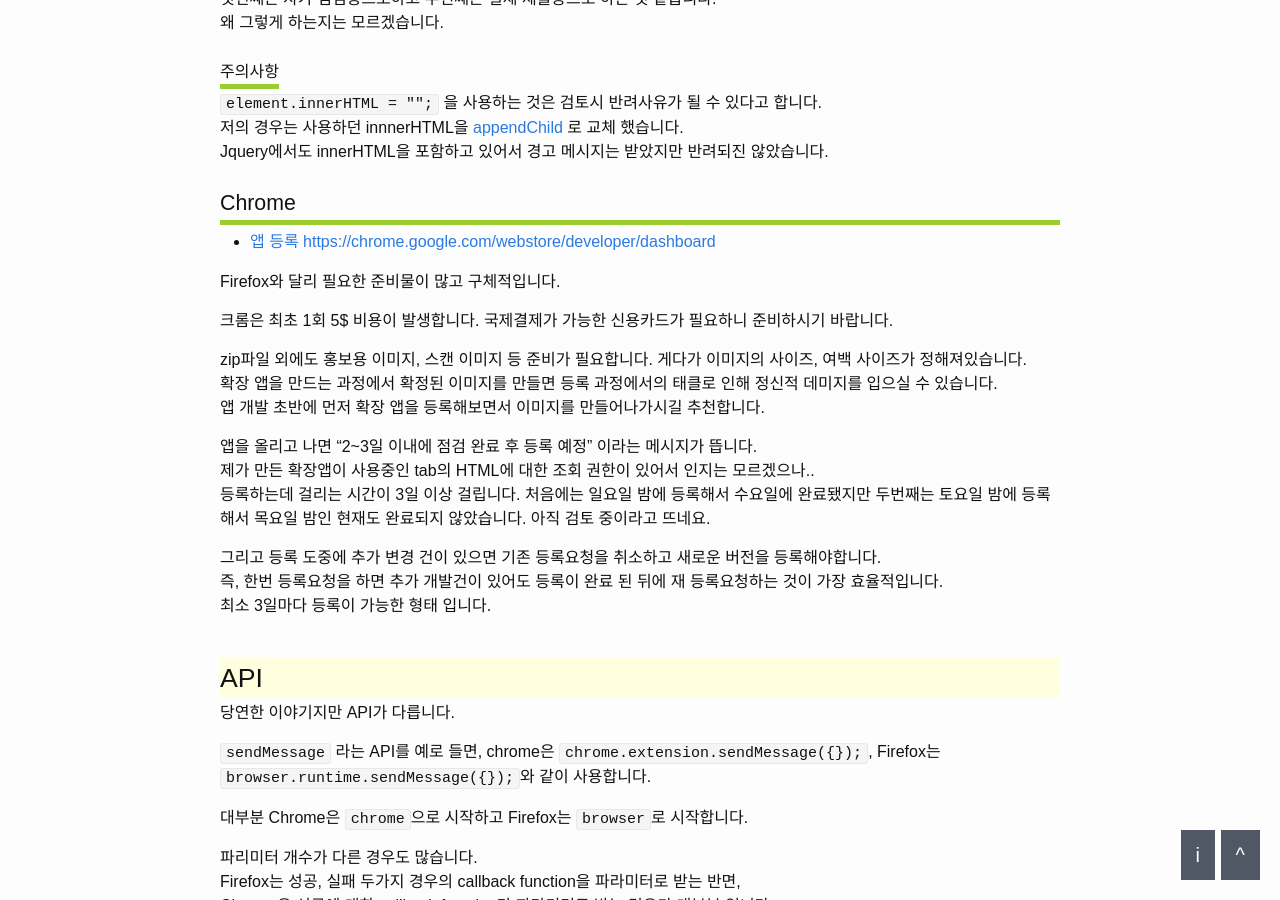
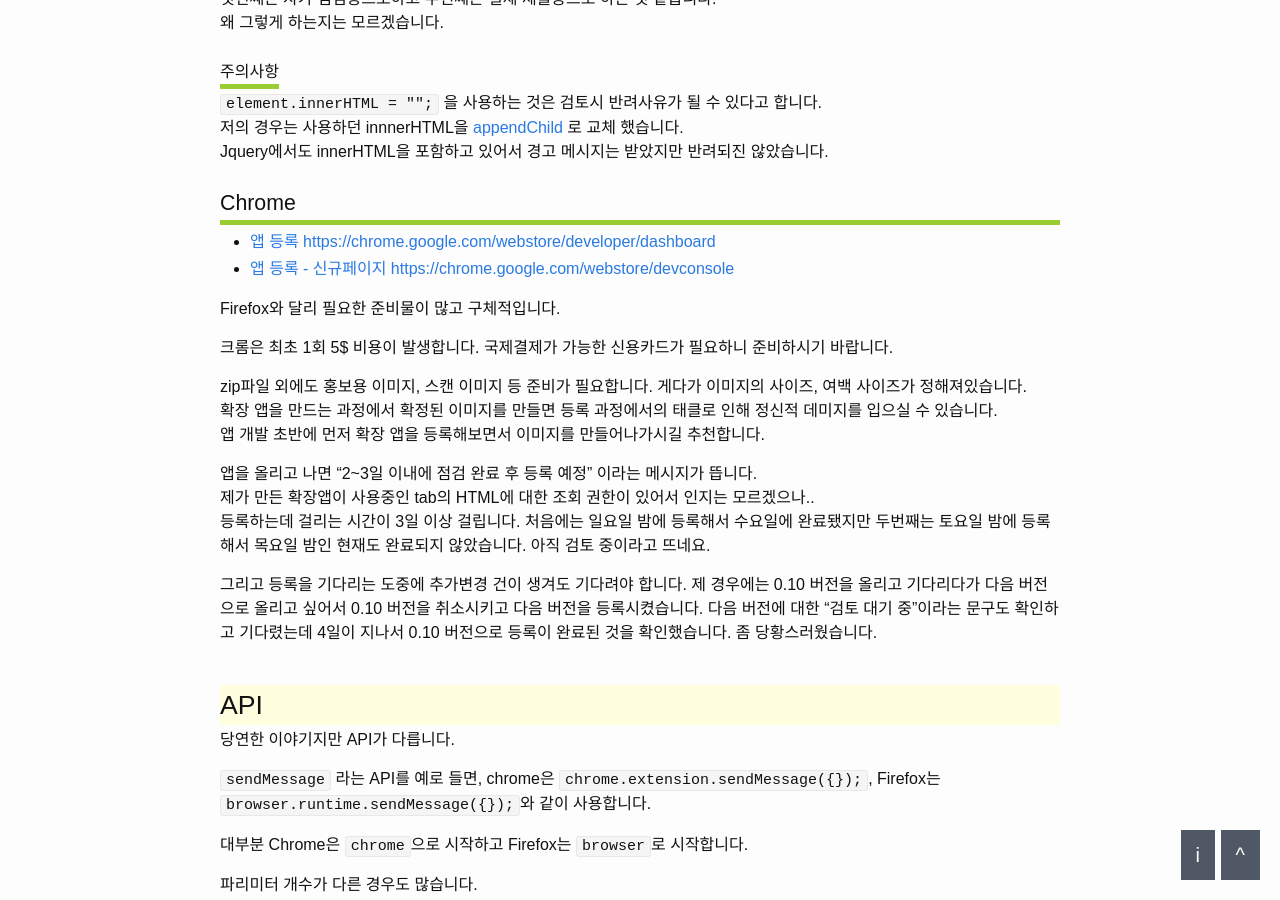
Before and after one commit to dveamer/dveamer.github.io, a Jekyll site: the page built from _posts/FrontEnd/2018-11-11-BrowserExtension.md, in a window 1280 px wide and 900 px high, scrolled down 1788 px. Built offline with Jekyll 4.4.1, drawn with Linux system fonts in a browser that asks for light colours; comment, search, counter and statistics services are not loaded.

Commit message:
homepage

```diff
--- a/_posts/FrontEnd/2018-11-11-BrowserExtension.md
+++ b/_posts/FrontEnd/2018-11-11-BrowserExtension.md
@@ -67,6 +67,7 @@ Jquery에서도 innerHTML을 포함하고 있어서 경고 메시지는 받았
 ## Chrome
 
   * [앱 등록 https://chrome.google.com/webstore/developer/dashboard](https://chrome.google.com/webstore/developer/dashboard)
+  * [앱 등록 - 신규페이지 https://chrome.google.com/webstore/devconsole](https://chrome.google.com/webstore/devconsole)
 
 Firefox와 달리 필요한 준비물이 많고 구체적입니다.
 
@@ -80,11 +81,7 @@ zip파일 외에도 홍보용 이미지, 스캔 이미지 등 준비가 필요
 제가 만든 확장앱이 사용중인 tab의 HTML에 대한 조회 권한이 있어서 인지는 모르겠으나..
 등록하는데 걸리는 시간이 3일 이상 걸립니다. 처음에는 일요일 밤에 등록해서 수요일에 완료됐지만 두번째는 토요일 밤에 등록해서 목요일 밤인 현재도 완료되지 않았습니다. 아직 검토 중이라고 뜨네요.
 
-
-그리고 등록 도중에 추가 변경 건이 있으면 기존 등록요청을 취소하고 새로운 버전을 등록해야합니다.
-즉, 한번 등록요청을 하면 추가 개발건이 있어도 등록이 완료 된 뒤에 재 등록요청하는 것이 가장 효율적입니다.
-최소 3일마다 등록이 가능한 형태 입니다.
-
+그리고 등록을 기다리는 도중에 추가변경 건이 생겨도 기다려야 합니다. 제 경우에는 0.10 버전을 올리고 기다리다가 다음 버전으로 올리고 싶어서 0.10 버전을 취소시키고 다음 버전을 등록시켰습니다. 다음 버전에 대한 "검토 대기 중"이라는 문구도 확인하고 기다렸는데 4일이 지나서 0.10 버전으로 등록이 완료된 것을 확인했습니다. 좀 당황스러웠습니다.
 
 # API
 
```
